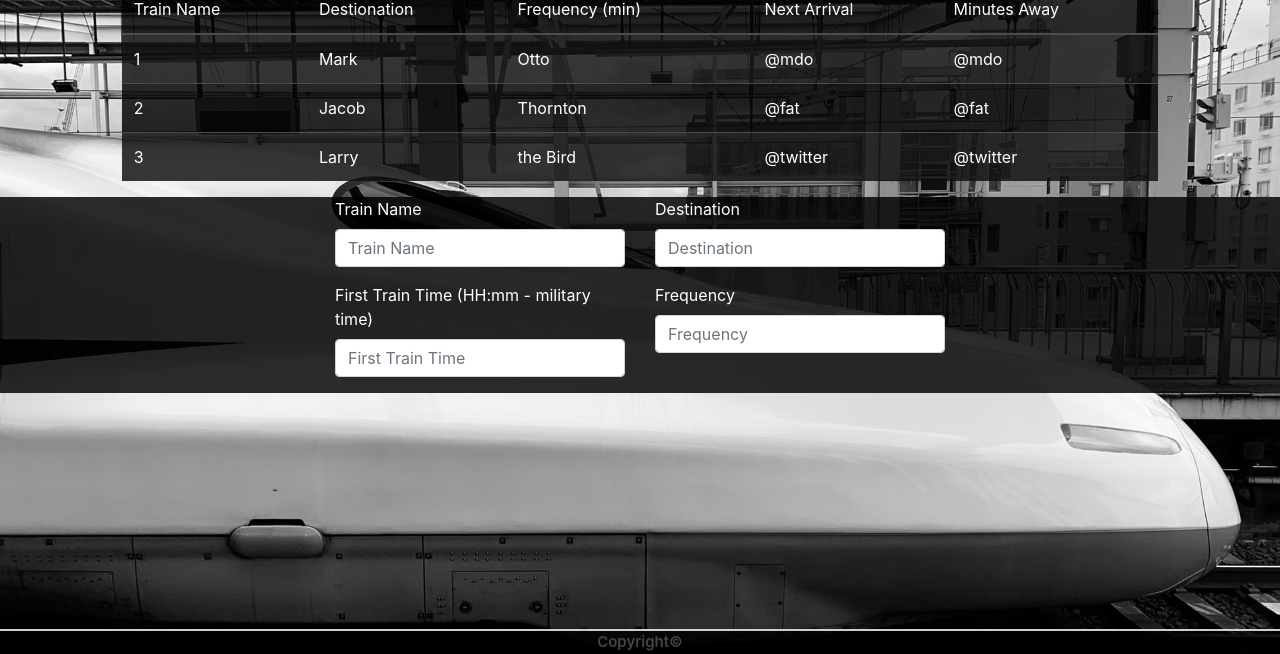
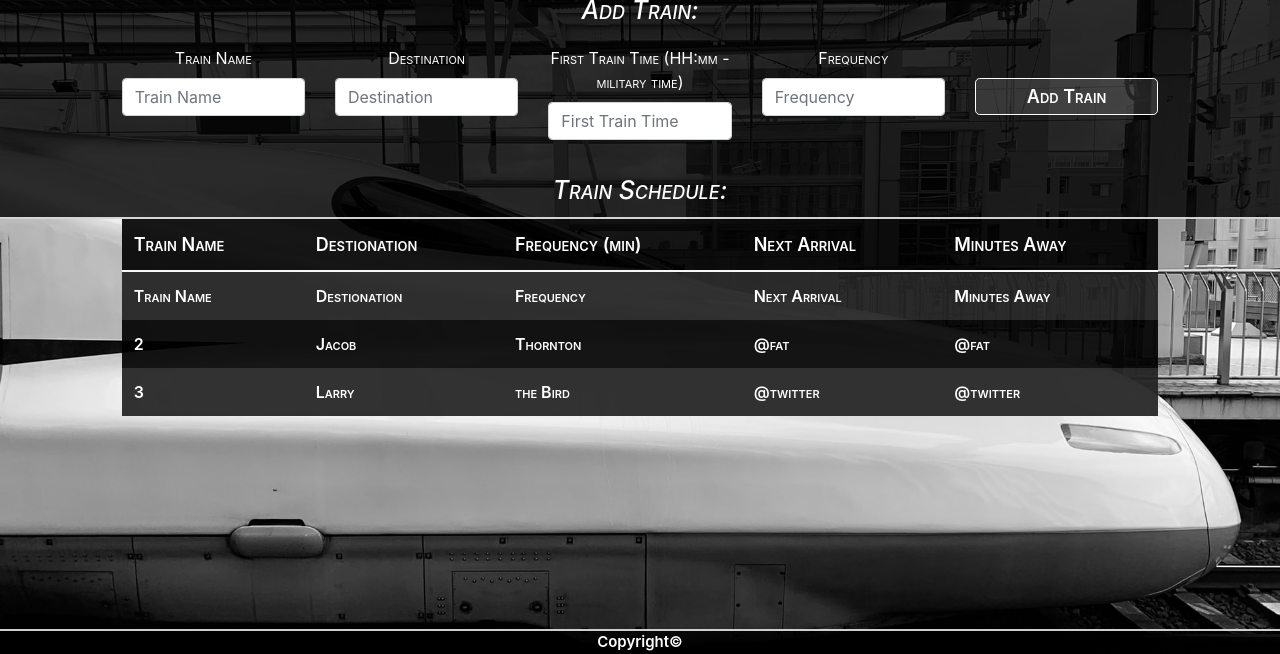
Before and after one commit to yuriyhorbatenko/Train-Scheduler, a plain HTML site: page index.html in a window 1280 px wide. Shown: the part 146-800 px from the top of the page. Drawn offline with nearby package versions, Linux system fonts and the light colour scheme.

Commit message:
css ready to use

```diff
--- a/css/style.css
+++ b/css/style.css
@@ -4,7 +4,7 @@ footer {
     font-size: 15px;
     text-align: center;
     background-color: rgba(0, 0, 0, 0.822);
-    color: #444444;
+    color: white;
     position: fixed;
     left: 0;
     bottom: 0;
@@ -45,20 +45,81 @@ body {
     text-align: center;
     font-size: 40px;
     bottom: 20px;
-    color: white;
     float: left;
     font-weight: 400;
     padding: 30px;
-
-
+    font-style: italic;
+    font-variant: small-caps;
 }
 
 .addTrain {
     background-color: rgba(0, 0, 0, 0.822);
     color: white;
+    border-bottom: 2px solid rgba(255, 255, 255, 0.808);
+    text-align: center;
+    font-size: 16px;
+
 }
 
 .table-dark {
-    background-color: rgba(0, 0, 0, 0.822);
+    background-color: rgba(0, 0, 0, 0.911);
+    font-variant: small-caps;
+    font-weight: 600;
+    font-size: 16px;
+}
+
+
+.table td, .table th {
+    border-top: none;
+}
+
+.table-dark thead th {
+border-color: rgba(255, 255, 255, 0.808);
+font-size: 18px;
+}
+
+.table-dark.table-striped tbody tr:nth-of-type(odd) {
+    background-color: rgba(255, 255, 255, 0.123);
+}
+
+.form-group {
+    margin-top: 1rem;
+    text-align: center;
+    font-variant: small-caps;
+    margin-bottom: 2rem;
+}
+
+.btn-lg {
+    padding: 4px;
+    font-variant: small-caps;
+    font-size: 18px;
+    font-weight: 600;
+    background-color: rgba(255, 255, 255, 0.123);
+    border-color: white;
+}
+
+.btn-lg:hover {
+    background-color:black;
+    border-color: white;
 
 }
+
+#button {
+    margin-top: 3rem;
+}
+
+#addYourTrain {
+    font-size: 25px;
+    font-style: italic;
+    font-variant: small-caps;
+    font-weight: 500;
+    padding-top: 0.5rem;
+}
+
+#trainShedule {
+    font-size: 25px;
+    font-style: italic;
+    font-variant: small-caps;
+    font-weight: 500;
+    padding-bottom: 0.5rem;
+}
--- a/index.html
+++ b/index.html
@@ -22,11 +22,78 @@
     <div class="col-12" id="header">
 
         <img class="img-fluid" src="img/logo.png" id="logo">
-        <div id="headerText">Bullet Train Scheduler</div>
+        <div id="headerText">Bullet Train Scheduler
+        </div>
 
     </div>
 </div>
 
+
+
+
+
+
+<div class="addTrain">
+  <div id="addYourTrain">Add Train:</div>
+  <div class="row" id="">
+    <div class="col-1" id=""></div>
+
+      <div class="col-2" id="">
+
+          <form>
+              <div class="form-group">
+                <label for="exampleFormControlInput1">Train Name</label>
+                <input type="email" class="form-control" id="exampleFormControlInput1" placeholder="Train Name">
+              </div>
+          </form>
+      </div>
+
+
+
+
+      <div class="col-2" id="">
+
+          <form>
+              <div class="form-group">
+                <label for="exampleFormControlInput1">Destination</label>
+                <input type="email" class="form-control" id="exampleFormControlInput1" placeholder="Destination">
+              </div>
+          </form>
+      </div>
+
+
+
+
+
+      <div class="col-2" id="">
+          <form>
+              <div class="form-group">
+                <label for="exampleFormControlInput1">First Train Time (HH:mm - military time)</label>
+                <input type="email" class="form-control" id="exampleFormControlInput1" placeholder="First Train Time">
+              </div>
+          </form>
+      </div>
+
+
+
+      <div class="col-2" id="">
+          <form>
+              <div class="form-group">
+                <label for="exampleFormControlInput1">Frequency</label>
+                <input type="email" class="form-control" id="exampleFormControlInput1" placeholder="Frequency">
+              </div>
+          </form>
+      </div>
+
+      <div class="col-2" id="button">
+
+        <button type="button" class="btn btn-primary btn-lg btn-block">Add Train</button>
+
+      </div>
+
+  </div>
+  <div id="trainShedule">Train Schedule:</div>
+  </div>
 
 
 
@@ -48,21 +115,21 @@
             </thead>
             <tbody>
               <tr>
-                <th scope="row">1</th>
-                <td>Mark</td>
-                <td>Otto</td>
-                <td>@mdo</td>
-                <td>@mdo</td>
+                <th scope="row" id="tablerow">Train Name</th>
+                <td>Destionation</td>
+                <td>Frequency</td>
+                <td>Next Arrival</td>
+                <td>Minutes Away</td>
               </tr>
               <tr>
-                <th scope="row">2</th>
+                <th scope="row" id="tablerow">2</th>
                 <td>Jacob</td>
                 <td>Thornton</td>
                 <td>@fat</td>
                 <td>@fat</td>
               </tr>
               <tr>
-                <th scope="row">3</th>
+                <th scope="row" id="tablerow">3</th>
                 <td>Larry</td>
                 <td>the Bird</td>
                 <td>@twitter</td>
@@ -78,61 +145,6 @@
 
 
 
-<div class="addTrain">
-<div class="row" id="">
-
-    <div class="col-3" id=""></div>
-
-    <div class="col-3" id="">
-
-        <form>
-            <div class="form-group">
-              <label for="exampleFormControlInput1">Train Name</label>
-              <input type="email" class="form-control" id="exampleFormControlInput1" placeholder="Train Name">
-            </div>
-        </form>
-    </div>
-
-    <div class="col-3" id="">
-
-        <form>
-            <div class="form-group">
-              <label for="exampleFormControlInput1">Destination</label>
-              <input type="email" class="form-control" id="exampleFormControlInput1" placeholder="Destination">
-            </div>
-        </form>
-    </div>
-
-    <div class="col-3" id=""></div>
-
-</div>
-
-
-<div class="row" id="">
-
-    <div class="col-3" id=""></div>
-    <div class="col-3" id="">
-        <form>
-            <div class="form-group">
-              <label for="exampleFormControlInput1">First Train Time (HH:mm - military time)</label>
-              <input type="email" class="form-control" id="exampleFormControlInput1" placeholder="First Train Time">
-            </div>
-        </form>
-    </div>
-
-    <div class="col-3" id="">
-        <form>
-            <div class="form-group">
-              <label for="exampleFormControlInput1">Frequency</label>
-              <input type="email" class="form-control" id="exampleFormControlInput1" placeholder="Frequency">
-            </div>
-        </form>
-    </div>
-
-    <div class="col-3" id=""></div>
-
-</div>
-</div>
 
 
 
```
Also changed, not shown: img/10565.jpg (deleted), img/logo2.png (deleted), img/photo-1565612302501-88ef954330ef.jpg (deleted).
